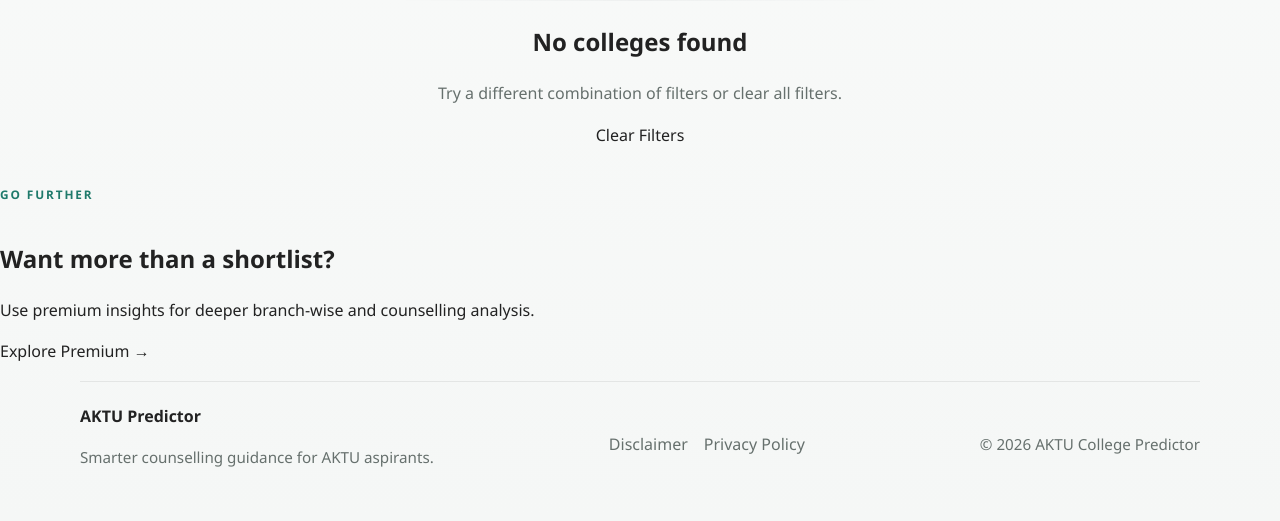
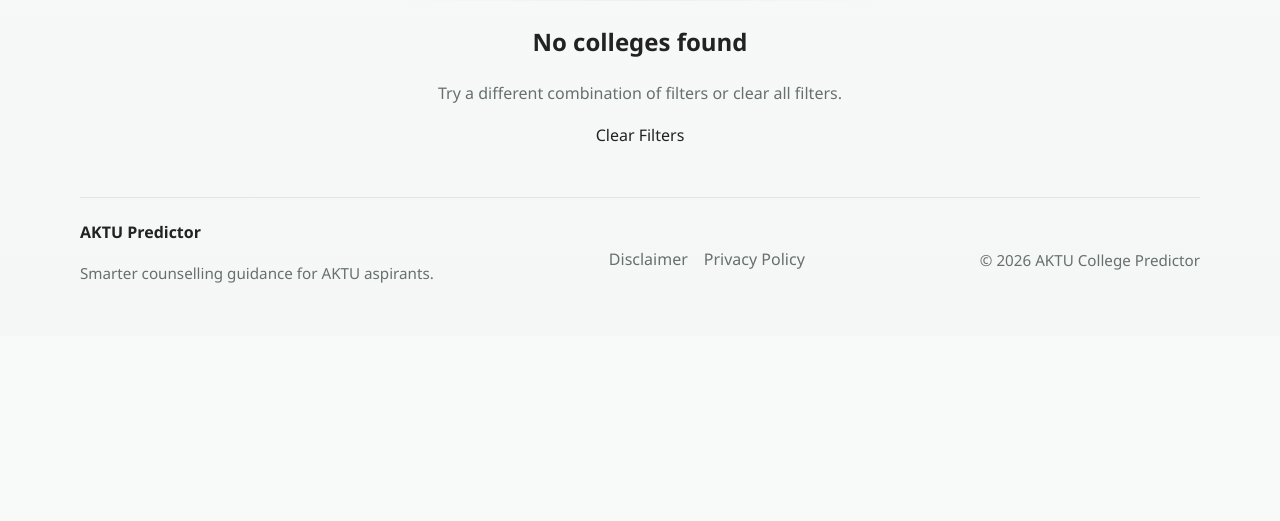
Before and after one commit to Rank2College-Predictor-Team/College-Predictor, a Flask app: template templates/results_free.html in a window 1280 px wide. Shown: the part 799-1320 px from the top of the page. After the commit the page ends 1082 px from the top, so only its background shows below. Run offline with Flask 3, Linux system fonts and the light colour scheme; the template is opened without the code that fills it, so the values that code supplies are empty.

Commit message:
Update results_free.html

```diff
--- a/templates/results_free.html
+++ b/templates/results_free.html
@@ -85,7 +85,5 @@
         <div class="empty-state"><div class="empty-icon">⌕</div><h2>No colleges found</h2><p>Try a different combination of filters or clear all filters.</p><a class="secondary-btn" href="{{ url_for('free_results') }}">Clear Filters</a></div>
         {% endif %}
 
-        <div class="premium-banner"><div><span class="eyebrow">GO FURTHER</span><h2>Want more than a shortlist?</h2><p>Use premium insights for deeper branch-wise and counselling analysis.</p></div><a class="primary-btn" href="#">Explore Premium <span>→</span></a></div>
-    </div>
 </section>
 {% endblock %}
```
